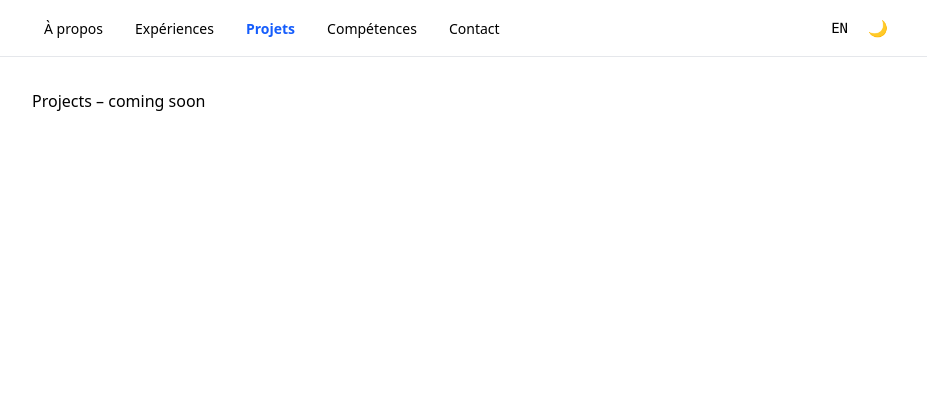
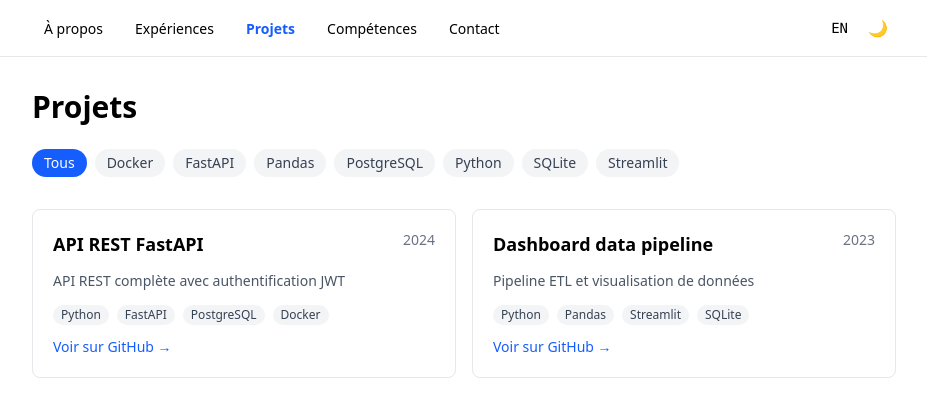
Before and after one commit to AloisDrck/angular-sandbox-v1, an Angular app: page /projects in a window 1280 px wide. Shown: the top 416 px of the page, without its empty margins (176-1103 px from the left). Built offline with nearby package versions, Linux system fonts and the light colour scheme; data requests are answered from the project's data file.

Commit message:
feat: add Projects page with computed filter and ProjectCard component

```diff
--- /dev/null
+++ b/src/app/features/projects/projects.html
@@ -0,0 +1,26 @@
+<section>
+  <h1 class="text-3xl font-bold mb-6">{{ i18n.t('projects.title') }}</h1>
+
+  <div class="flex flex-wrap gap-2 mb-8">
+    <button (click)="selectTech(null)"
+            [class]="!selectedTech() ? 'bg-blue-600 text-white' : 'bg-gray-100 dark:bg-gray-800 text-gray-700 dark:text-gray-300 hover:bg-gray-200 dark:hover:bg-gray-700'"
+            class="px-3 py-1 rounded-full text-sm transition-colors">
+      {{ i18n.t('projects.filter.all') }}
+    </button>
+    @for (tech of availableTechs(); track tech) {
+      <button (click)="selectTech(tech)"
+              [class]="selectedTech() === tech ? 'bg-blue-600 text-white' : 'bg-gray-100 dark:bg-gray-800 text-gray-700 dark:text-gray-300 hover:bg-gray-200 dark:hover:bg-gray-700'"
+              class="px-3 py-1 rounded-full text-sm transition-colors">
+        {{ tech }}
+      </button>
+    }
+  </div>
+
+  <div class="grid gap-4 sm:grid-cols-2">
+    @for (project of filteredProjects(); track project.id) {
+      <app-project-card [project]="project" />
+    } @empty {
+      <p class="text-gray-400 col-span-2 text-center py-8">Aucun projet trouvé.</p>
+    }
+  </div>
+</section>
--- a/src/app/features/projects/projects.ts
+++ b/src/app/features/projects/projects.ts
@@ -1,7 +1,30 @@
-import { Component } from '@angular/core'
+import { Component, computed, inject, signal } from '@angular/core'
+import { toSignal } from '@angular/core/rxjs-interop'
+import { PortfolioService } from '../../core/services/portfolio.service'
+import { I18nService } from '../../core/services/i18n.service'
+import { ProjectCardComponent } from '../../shared/components/project-card/project-card'
 
 @Component({
   selector: 'app-projects',
-  template: '<p>Projects – coming soon</p>',
+  imports: [ProjectCardComponent],
+  templateUrl: './projects.html',
 })
-export class ProjectsComponent {}
+export class ProjectsComponent {
+  protected i18n = inject(I18nService)
+  private portfolioService = inject(PortfolioService)
+
+  private projects = toSignal(this.portfolioService.getProjects(), { initialValue: [] })
+  selectedTech = signal<string | null>(null)
+
+  filteredProjects = computed(() =>
+    this.projects().filter(p => !this.selectedTech() || p.techs.includes(this.selectedTech()!))
+  )
+
+  availableTechs = computed(() =>
+    [...new Set(this.projects().flatMap(p => p.techs))].sort()
+  )
+
+  selectTech(tech: string | null): void {
+    this.selectedTech.set(tech)
+  }
+}
--- /dev/null
+++ b/src/app/shared/components/project-card/project-card.html
@@ -0,0 +1,25 @@
+<article class="border border-gray-200 dark:border-gray-700 rounded-lg p-5 hover:shadow-md transition-shadow flex flex-col gap-3">
+  <div class="flex items-start justify-between">
+    <h3 class="font-semibold text-lg">
+      <a [routerLink]="['/projects', project().id]" class="hover:text-blue-600 dark:hover:text-blue-400">
+        {{ project().title }}
+      </a>
+    </h3>
+    <span class="text-sm text-gray-500">{{ project().year }}</span>
+  </div>
+
+  <p class="text-gray-600 dark:text-gray-400 text-sm leading-relaxed">{{ project().description }}</p>
+
+  <div class="flex flex-wrap gap-2 mt-auto">
+    @for (tech of project().techs; track tech) {
+      <span class="text-xs px-2 py-0.5 bg-gray-100 dark:bg-gray-800 rounded-full text-gray-700 dark:text-gray-300">
+        {{ tech }}
+      </span>
+    }
+  </div>
+
+  <a [href]="project().repoGit" target="_blank" rel="noopener"
+     class="text-sm text-blue-600 hover:underline dark:text-blue-400 self-start">
+    {{ i18n.t('projects.viewGithub') }} →
+  </a>
+</article>
--- /dev/null
+++ b/src/app/shared/components/project-card/project-card.ts
@@ -0,0 +1,14 @@
+import { Component, inject, input } from '@angular/core'
+import { RouterLink } from '@angular/router'
+import { Project } from '../../../core/models/project.model'
+import { I18nService } from '../../../core/services/i18n.service'
+
+@Component({
+  selector: 'app-project-card',
+  imports: [RouterLink],
+  templateUrl: './project-card.html',
+})
+export class ProjectCardComponent {
+  project = input.required<Project>()
+  protected i18n = inject(I18nService)
+}
```
Also changed, not shown: 1 other file (tests, documents, lock files or other folders).
